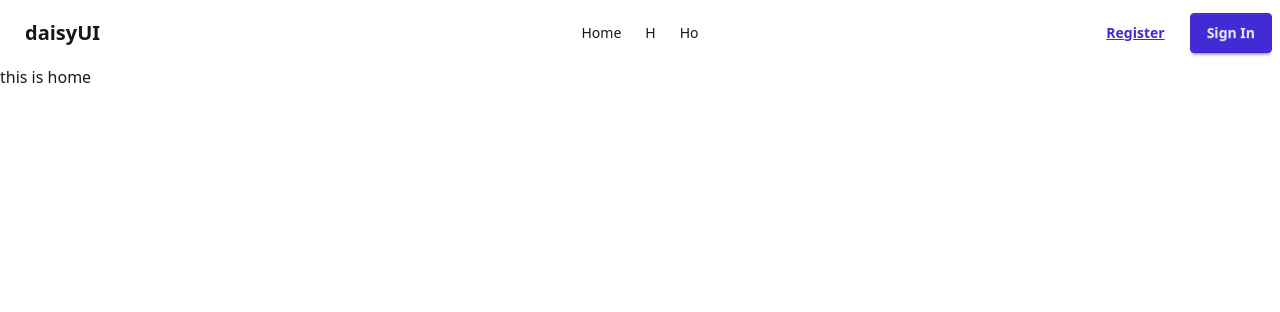
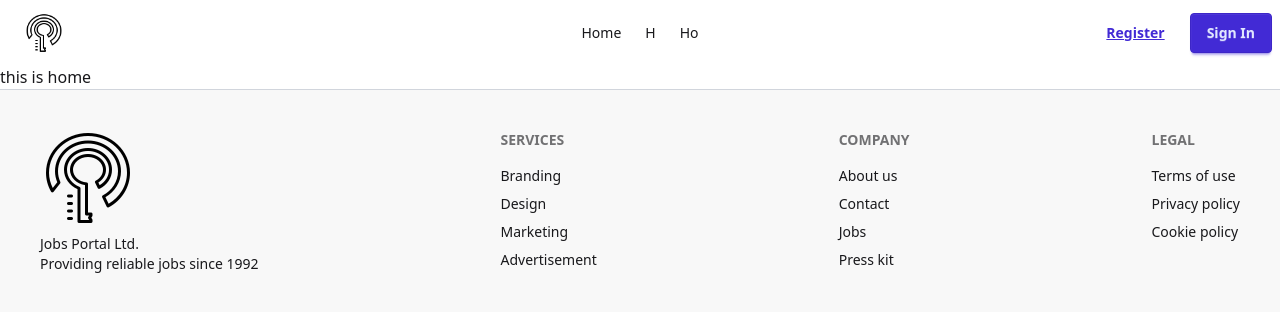
Before and after one commit to yousof-ali/job-portal-client, a React (Vite) app: page / in a window 1280 px wide. Shown: the top 312 px of the page. Built offline with nearby package versions, Linux system fonts and the light colour scheme; no server answers.

Commit message:
simple footer done

```diff
--- a/index.html
+++ b/index.html
@@ -2,7 +2,7 @@
 <html lang="en">
   <head>
     <meta charset="UTF-8" />
-    <link rel="icon" type="image/svg+xml" href="" />
+    <link rel="icon" type="image/svg+xml" href="/public/logo.png" />
     <meta name="viewport" content="width=device-width, initial-scale=1.0" />
     <title>Job Portal</title>
   </head>
--- a/src/Layout/Root/Root.jsx
+++ b/src/Layout/Root/Root.jsx
@@ -1,12 +1,14 @@
 import React from 'react';
 import { Outlet } from 'react-router-dom';
 import Navbar from '../../Pages/shared/Navbar';
+import Footer from '../../Pages/shared/Footer';
 
 const Root = () => {
     return (
         <div className='max-w-7xl  mx-auto '>
             <Navbar></Navbar>
             <Outlet></Outlet>
+            <Footer></Footer>
         </div>
     );
 };
--- /dev/null
+++ b/src/Pages/shared/Footer.jsx
@@ -0,0 +1,43 @@
+import React from 'react';
+
+const Footer = () => {
+    return (
+        <div>
+            <footer className="footer bg-base-200 text-base-content p-10 border-t border-gray-300 md:flex md:flex-row md:justify-between">
+
+                <aside>
+                    <img src="/fabicon.png" alt="" />
+                    <p>
+                        Jobs Portal Ltd.
+                        <br />
+                        Providing reliable jobs since 1992
+                    </p>
+                </aside>
+                <nav>
+                    <h6 className="footer-title">Services</h6>
+                    <a className="link link-hover">Branding</a>
+                    <a className="link link-hover">Design</a>
+                    <a className="link link-hover">Marketing</a>
+                    <a className="link link-hover">Advertisement</a>
+                </nav>
+                <nav>
+                    <h6 className="footer-title">Company</h6>
+                    <a className="link link-hover">About us</a>
+                    <a className="link link-hover">Contact</a>
+                    <a className="link link-hover">Jobs</a>
+                    <a className="link link-hover">Press kit</a>
+                </nav>
+                <nav>
+                    <h6 className="footer-title">Legal</h6>
+                    <a className="link link-hover">Terms of use</a>
+                    <a className="link link-hover">Privacy policy</a>
+                    <a className="link link-hover">Cookie policy</a>
+                </nav>
+            </footer>
+        </div>
+
+
+    );
+};
+
+export default Footer;
--- a/src/Pages/shared/Navbar.jsx
+++ b/src/Pages/shared/Navbar.jsx
@@ -47,7 +47,7 @@ const Navbar = () => {
         {links}
       </ul>
     </div>
-    <a className="btn btn-ghost text-xl">daisyUI</a>
+    <a href='/' className=" px-4 cursor-pointer  text-xl"><img className='w-10' src="/logo.png" alt="" /></a>
   </div>
   <div className="navbar-center hidden lg:flex">
     <ul className="menu menu-horizontal px-1">
```
Also changed, not shown: public/fabicon.png (added), public/logo.png (added).
